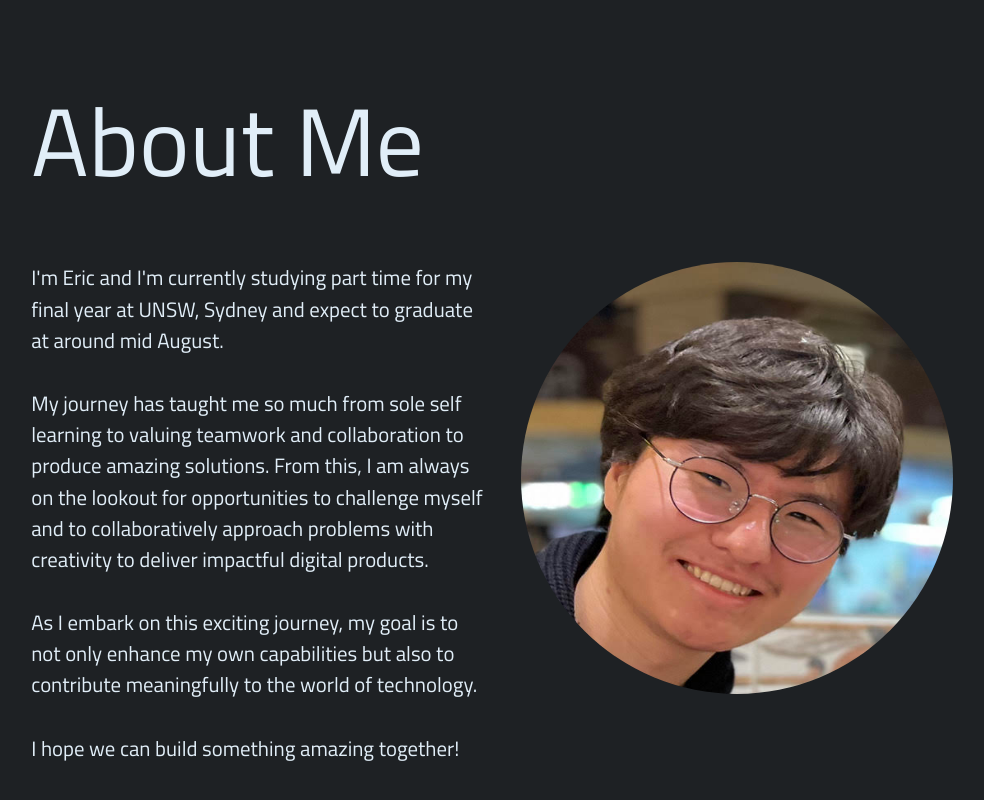
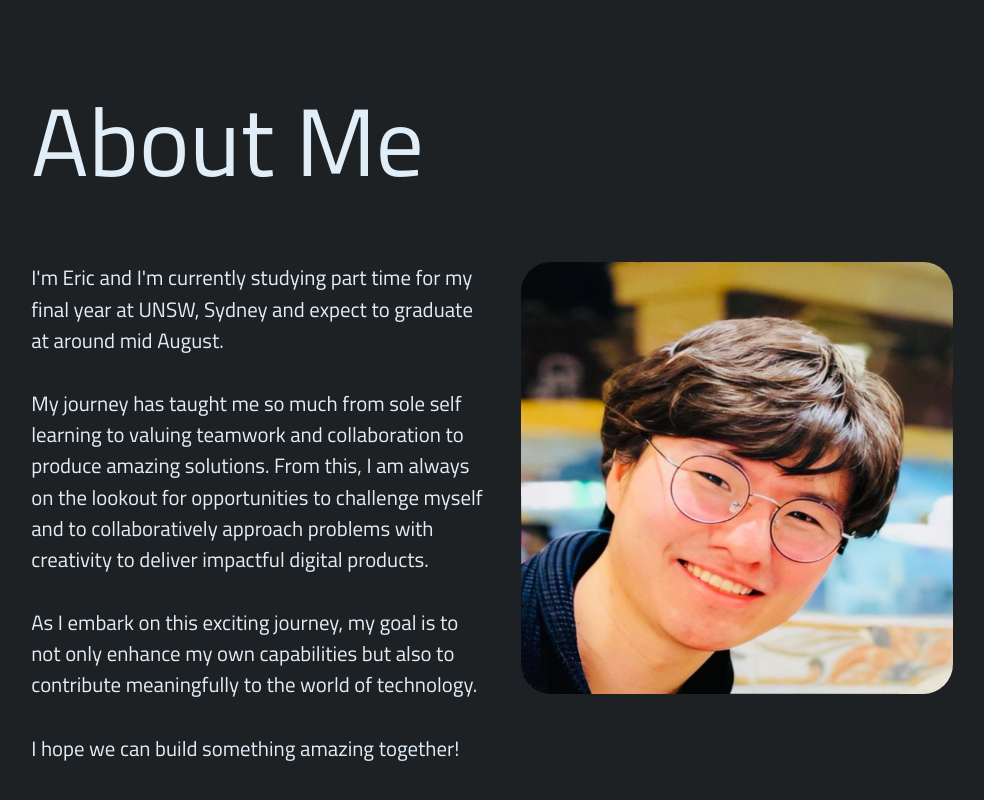
Before and after one commit to Hyeonjo7/Portfolio, a React (Create React App) app: page / in a window 1280 px wide. Shown: the part 1328-2128 px from the top of the page, without its empty margins (148-1132 px from the left). Built offline with nearby package versions, Linux system fonts and the light colour scheme.

Commit message:
changed about me photo

```diff
--- a/src/Styles/AboutMe.css
+++ b/src/Styles/AboutMe.css
@@ -41,7 +41,7 @@
 .about-image-section img {
     width: 100%;
     height: 100%;
-    border-radius: 9999px;
+    border-radius: 30px;
 }
 
 @media screen and (max-width: 1800px) {
```
Also changed, not shown: src/Assets/profile2.jpg.
